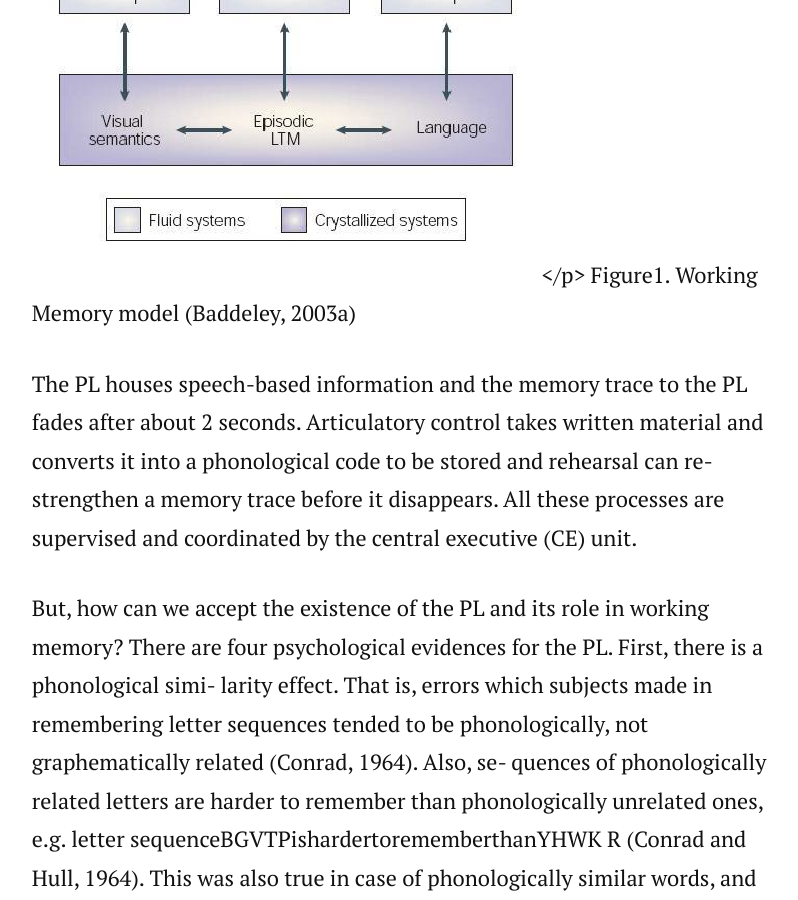
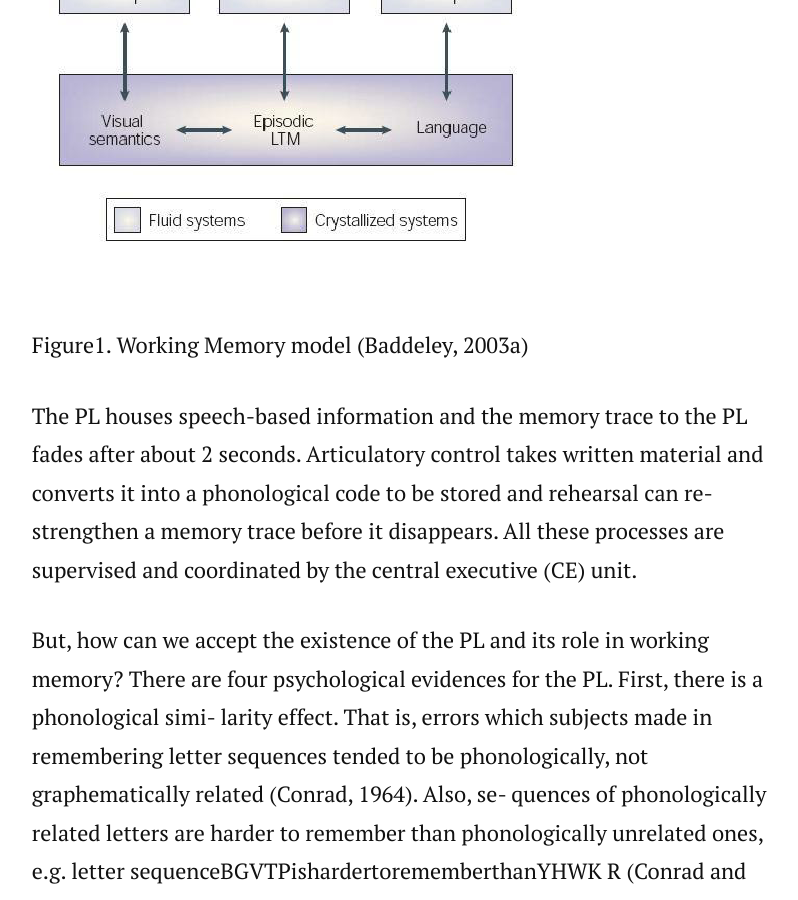
Before and after one commit to cogsci13/cogsci13.github.io, a Jekyll site: the page built from _posts/2019-04-18-Rethinking.markdown, in a window 1280 px wide and 900 px high, scrolled down 1961 px. Shown: the whole window, without its empty margins (237-1035 px from the left). Built offline with Jekyll 4.4.1, drawn with Linux system fonts in a browser that asks for light colours; nearby versions of some CDN libraries.

Commit message:
Update 2019-04-18-Rethinking.markdown

```diff
--- a/_posts/2019-04-18-Rethinking.markdown
+++ b/_posts/2019-04-18-Rethinking.markdown
@@ -8,7 +8,8 @@ date:   2019-04-18
 
 As a new approach, while replacing the concept of the STS, Baddeley and Hitch (1974) suggested the working memory (WM) model, and it has been successful in that it could explain non-unitary feature of STS and provide more specific explanation about information transfer between short-term memory and long-term memory. According to Baddeley (2003a), there are four components of working memory, and among them, phonological loop (PL) has been investigated rigorously, with related to various language functions and its deficits.
 
-<img src="{{ '/assets/img/Multicomponent-Model-of-Working-Memory-from-Baddeley-2003b.png' | prepend: site.baseurl }}" alt=""></p>
+<img src="{{ '/assets/img/Multicomponent-Model-of-Working-Memory-from-Baddeley-2003b.png' | prepend: site.baseurl }}" alt="">
+
 Figure1. Working Memory model (Baddeley, 2003a)
 
 The PL houses speech-based information and the memory trace to the PL fades after about 2 seconds. Articulatory control takes written material and converts it into a phonological code to be stored and rehearsal can re-strengthen a memory trace before it disappears. All these processes are supervised and coordinated by the central executive (CE) unit.
```
